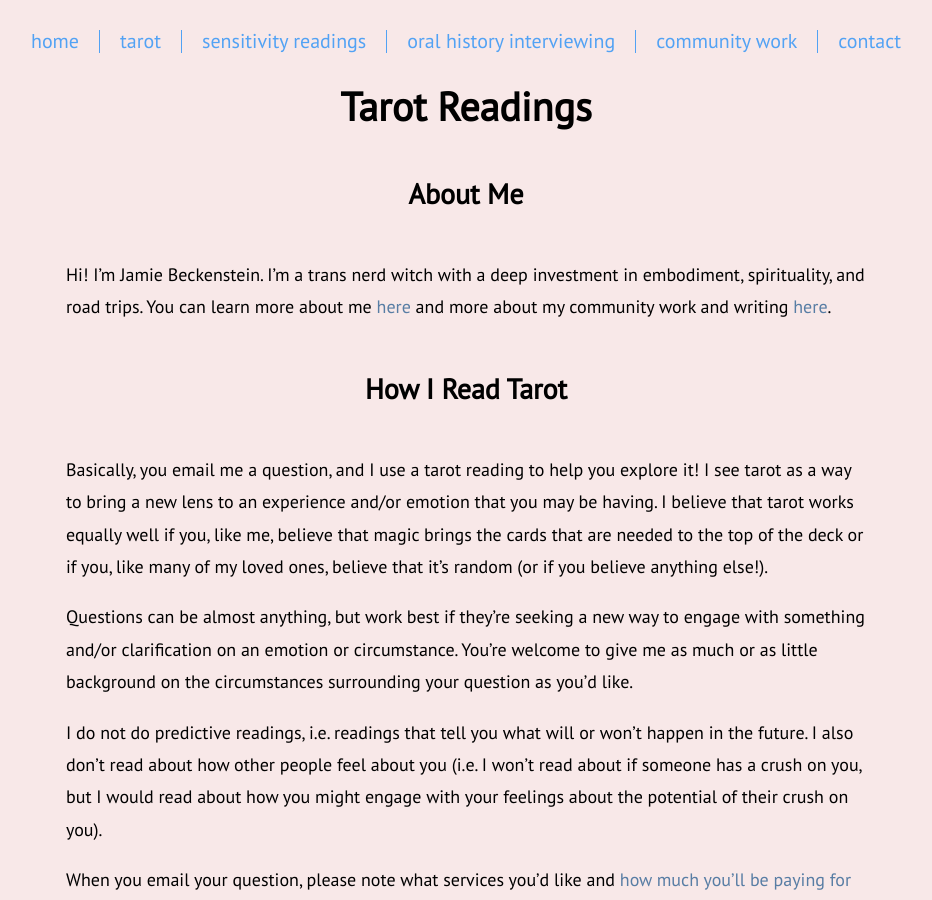
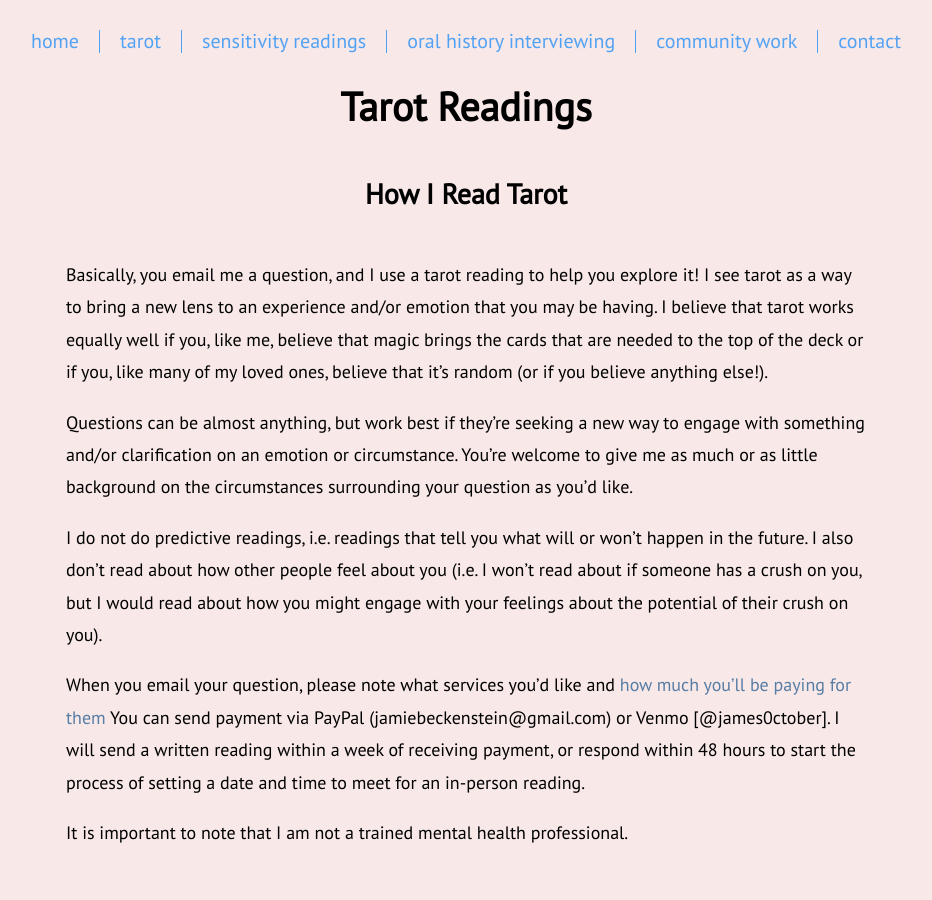
Before and after one commit to jamiebeckenstein/home, a Jekyll site: the page built from tarot.md, in a window 1280 px wide and 900 px high. Shown: the whole window, without its empty margins (174-1106 px from the left). Built offline with Jekyll 4.4.1, drawn with Linux system fonts in a browser that asks for light colours.

Commit message:
about me changes

```diff
--- a/tarot.md
+++ b/tarot.md
@@ -3,9 +3,6 @@ layout: default
 title: 'Tarot Readings'
 header: ''
 ---
-
-## About Me
-Hi! I’m Jamie Beckenstein. I’m a trans nerd witch with a deep investment in embodiment, spirituality, and road trips. You can learn more about me [here](/index) and more about my community work and writing [here](https://transembassy.com).
 
 ## How I Read Tarot
 
```
Also changed, not shown: oral-history.md (+1 -1 lines), sensitivity.md (+1 -1 lines).
